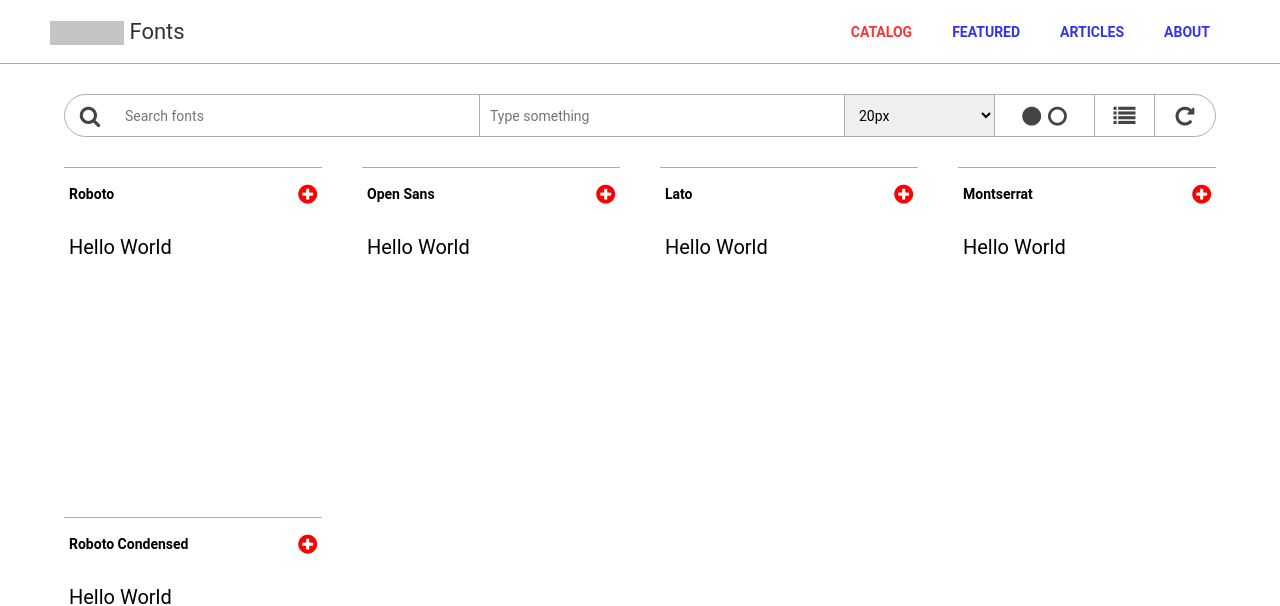
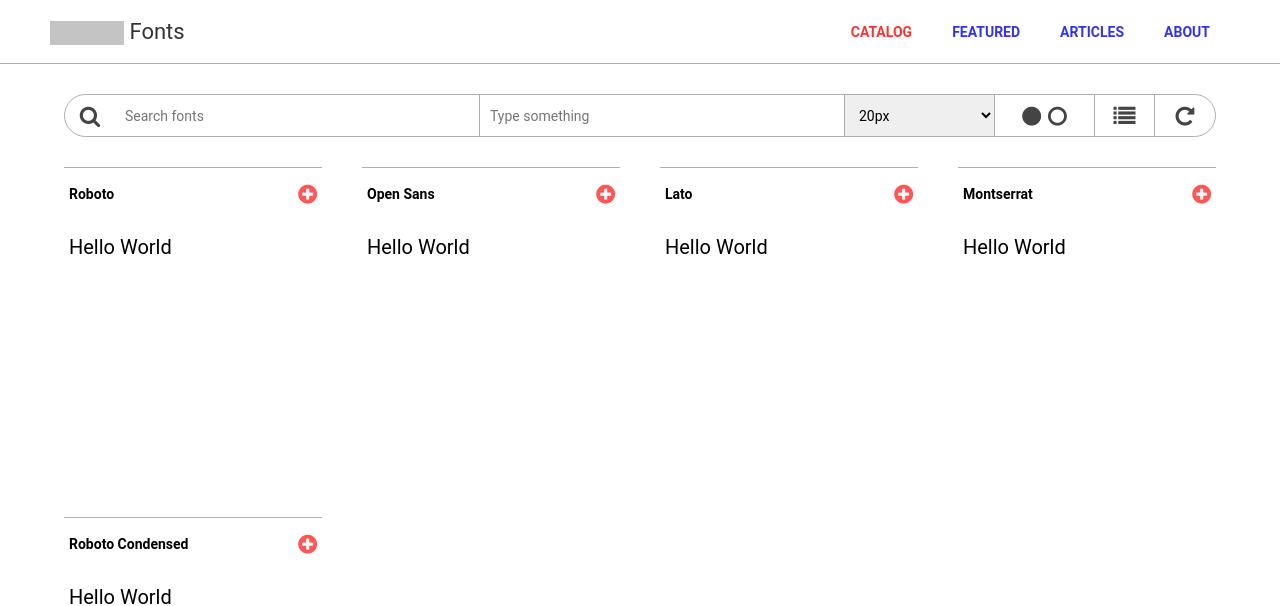
Before and after one commit to shammy8/googlefontsclone, a React (Create React App) app: page / in a window 1280 px wide. Shown: the top 606 px of the page. Built offline with nearby package versions, Linux system fonts and the light colour scheme; grey boxes are pictures that could not be loaded.

Commit message:
Change colour of plus symbols

```diff
--- a/src/App.css
+++ b/src/App.css
@@ -185,7 +185,7 @@ header nav ul li a:visited {
 }
 
 .fontcard .fa {
-  color: red;
+  color: #ff5656;
   font-size: 22px;
   cursor: pointer;
 }
--- a/src/app.scss
+++ b/src/app.scss
@@ -138,7 +138,7 @@ header {
     margin-bottom: 30px;
   }
   .fa {
-    color: red;
+    color: rgb(255, 86, 86);
     font-size: 22px;
     cursor: pointer;
   }
```
Also changed, not shown: 1 other file (tests, documents, lock files or other folders).
